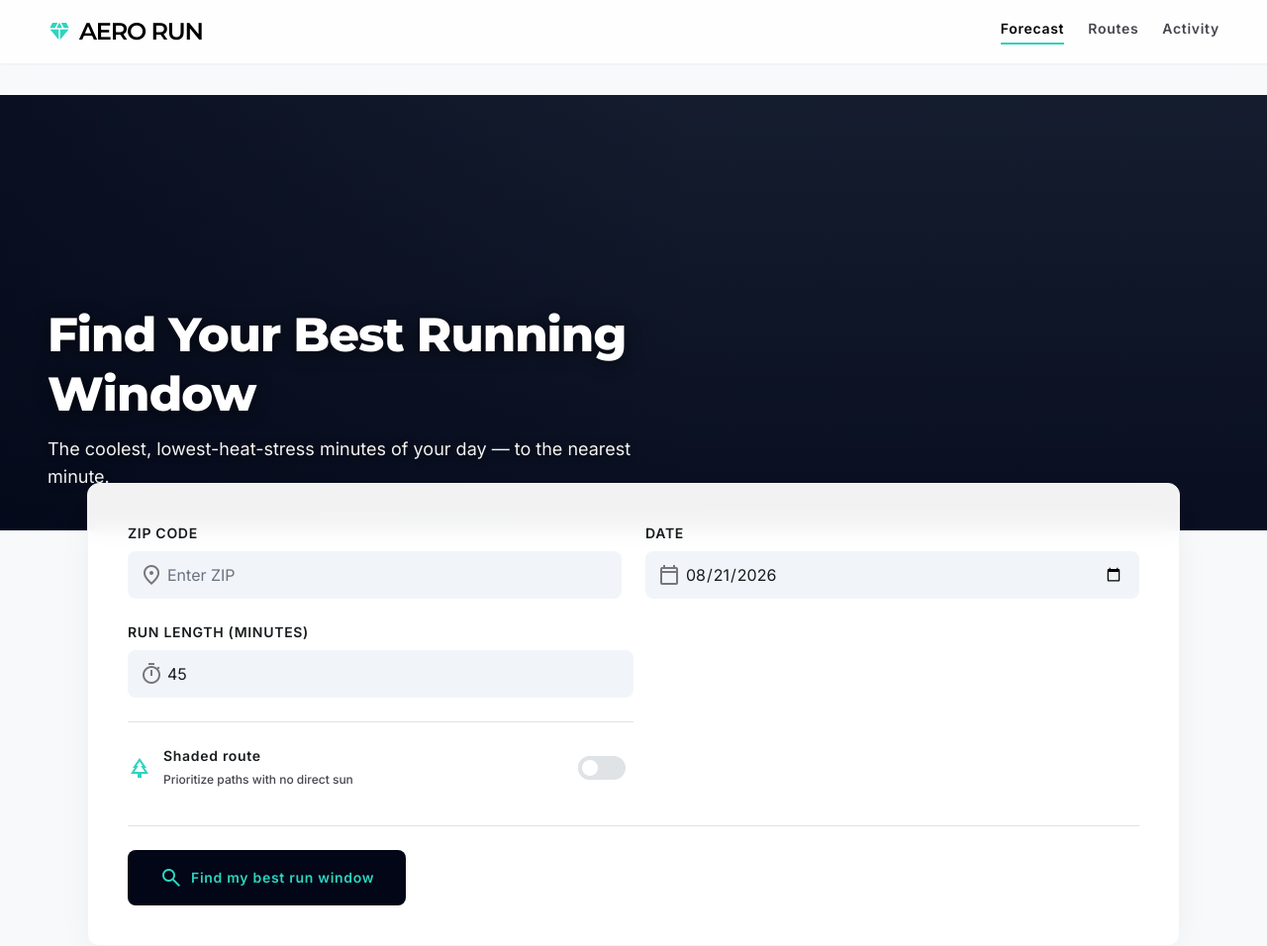
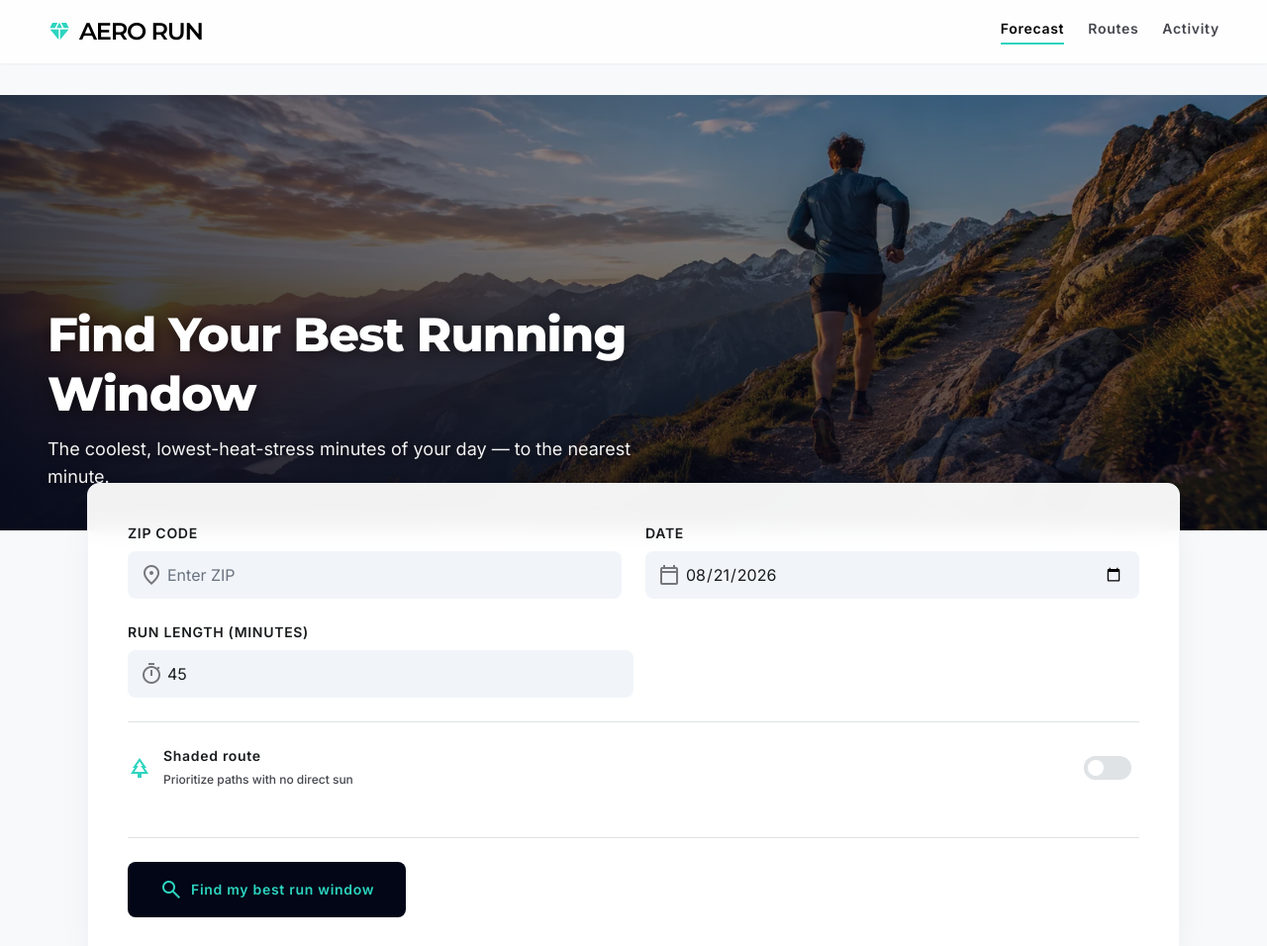
Before and after one commit to Oventurist/best-running-window, a website with bundled scripts: page index.html in a window 1280 px wide. Shown: the top 956 px of the page at 99% size. Built offline with nearby package versions, Linux system fonts and the light colour scheme.

Commit message:
fix: banner z-index (photo was hidden behind navy), toggle alignment + spacing

```diff
--- a/index.html
+++ b/index.html
@@ -124,12 +124,12 @@
 
 <main class="flex-grow pt-16 md:pt-24 flex flex-col items-center">
   <!-- Hero Section -->
-  <section class="w-full relative h-[55vh] min-h-[420px] flex items-end pb-stack-lg px-margin-mobile md:px-margin-desktop bg-cool-gray-900 overflow-hidden">
-    <picture class="absolute inset-0 -z-10">
+  <section class="w-full relative h-[55vh] min-h-[420px] flex items-end pb-stack-lg px-margin-mobile md:px-margin-desktop overflow-hidden">
+    <picture class="absolute inset-0 z-0">
       <source srcset="assets/banner.webp" type="image/webp">
-      <img src="assets/banner.jpg" alt="Trail runner at sunrise in the alpine mountains" class="w-full h-full object-cover object-center" style="object-position: center 35%;">
+      <img src="assets/banner.jpg" alt="Trail runner at sunrise in the alpine mountains" class="w-full h-full object-cover" style="object-position: center 35%;">
     </picture>
-    <div class="absolute inset-0 hero-gradient"></div>
+    <div class="absolute inset-0 hero-gradient z-[1]"></div>
     <div class="relative z-10 w-full max-w-container-max mx-auto text-on-primary">
       <h2 class="font-display-lg text-display-lg mb-stack-sm md:w-2/3 lg:w-1/2 leading-tight drop-shadow-[0_2px_8px_rgba(0,0,0,0.6)]">Find Your Best Running Window</h2>
       <p class="font-body-lg text-body-lg text-white md:w-1/2 opacity-95 drop-shadow-[0_1px_4px_rgba(0,0,0,0.7)]">The coolest, lowest-heat-stress minutes of your day — to the nearest minute.</p>
@@ -167,7 +167,7 @@
           </div>
         </div>
         <!-- Shaded Route Toggle -->
-        <div class="flex items-center justify-between py-stack-sm border-t border-surface-variant md:w-1/2 mt-stack-md pt-stack-md">
+        <div class="flex items-center justify-between py-stack-md border-t border-surface-variant mt-stack-md">
           <div class="flex items-center gap-3">
             <span class="material-symbols-outlined text-vibrant-mint" style="font-variation-settings: 'FILL' 0;">park</span>
             <div>
@@ -175,7 +175,7 @@
               <span class="font-label-sm text-label-sm text-on-surface-variant">Prioritize paths with no direct sun</span>
             </div>
           </div>
-          <div class="relative inline-block w-12 mr-2 align-middle select-none transition duration-200 ease-in">
+          <div class="relative inline-block w-12 h-6 mr-2 shrink-0">
             <input class="toggle-checkbox absolute block w-6 h-6 rounded-full bg-white border-4 appearance-none cursor-pointer border-surface-variant focus:ring-0 focus:outline-none transition-all duration-200 z-10" id="toggle" name="toggle" type="checkbox">
             <label class="toggle-label block overflow-hidden h-6 rounded-full bg-surface-variant cursor-pointer transition-colors duration-200" for="toggle"></label>
           </div>
```
